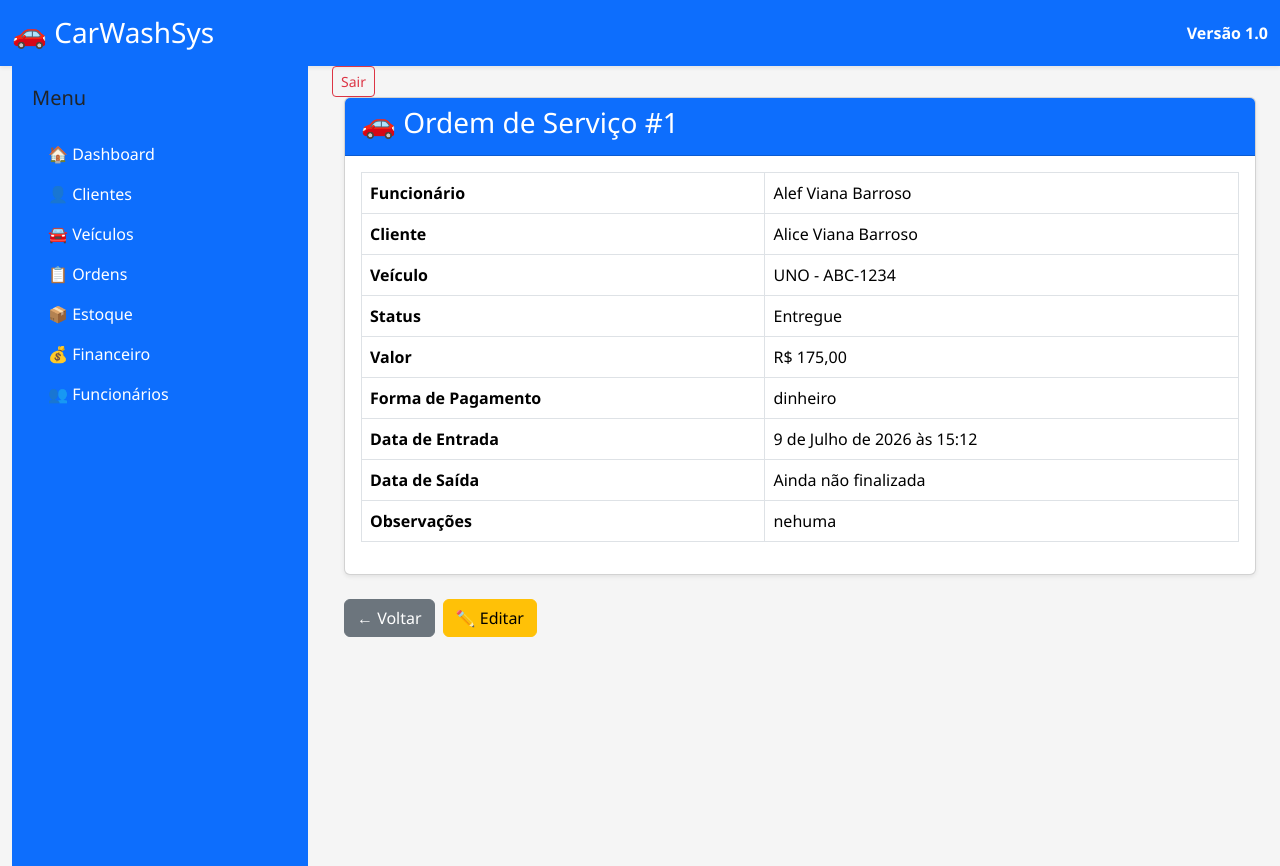
After one commit to MOB-Alef/CarWashSys, a Django app: page /ordens/1/ in a window 1280 px wide. The commit adds this page. Run offline with Django 5.2, Linux system fonts and the light colour scheme; data comes from the database, SQL or seed files in the repository; both versions use the stored data as it was after the commit.

Commit message:
Dia 22 - Evolução do módulo de Ordens de Serviço

```diff
--- a/apps/estoque/urls.py
+++ b/apps/estoque/urls.py
@@ -7,7 +7,7 @@ urlpatterns = [
     path(
         "",
         views.lista_produtos,
-        name="lista_produtos",
+        name="lista_estoque",
     ),
 
     path(
--- a/apps/financeiro/urls.py
+++ b/apps/financeiro/urls.py
@@ -7,7 +7,7 @@ urlpatterns = [
     path(
         "",
         views.lista_movimentacoes,
-        name="lista_movimentacoes",
+        name="lista_financeiro",
     ),
 
     path(
--- a/apps/ordens/forms.py
+++ b/apps/ordens/forms.py
@@ -16,6 +16,12 @@ class OrdemServicoForm(forms.ModelForm):
             "cliente": forms.Select(attrs={
                 "class": "form-select",
             }),
+
+            "funcionario": forms.Select(
+    attrs={
+        "class": "form-select",
+    }
+),
 
             "veiculo": forms.Select(attrs={
                 "class": "form-select",
--- a/apps/ordens/models.py
+++ b/apps/ordens/models.py
@@ -2,9 +2,17 @@ from django.db import models
 
 from apps.clientes.models import Cliente
 from apps.veiculos.models import Veiculo
+from apps.funcionarios.models import Funcionario
 
 
 class OrdemServico(models.Model):
+
+    STATUS = [
+        ("Aguardando", "Aguardando"),
+        ("Em andamento", "Em andamento"),
+        ("Finalizado", "Finalizado"),
+        ("Entregue", "Entregue"),
+    ]
 
     cliente = models.ForeignKey(
         Cliente,
@@ -27,18 +35,6 @@ class OrdemServico(models.Model):
         blank=True,
     )
 
-    STATUS = [
-
-        ("Aguardando", "Aguardando"),
-
-        ("Em andamento", "Em andamento"),
-
-        ("Finalizado", "Finalizado"),
-
-        ("Entregue", "Entregue"),
-
-    ]
-
     status = models.CharField(
         max_length=20,
         choices=STATUS,
@@ -51,10 +47,22 @@ class OrdemServico(models.Model):
         default=0,
     )
 
+    forma_pagamento = models.CharField(
+        max_length=30,
+        blank=True,
+    )
+
     observacoes = models.TextField(
         blank=True,
     )
 
+    funcionario = models.ForeignKey(
+    Funcionario,
+    on_delete=models.SET_NULL,
+    null=True,
+    blank=True,
+    related_name="ordens_servico",
+)
+
     def __str__(self):
-
         return f"OS #{self.id} - {self.veiculo}"
--- a/apps/ordens/urls.py
+++ b/apps/ordens/urls.py
@@ -17,6 +17,12 @@ urlpatterns = [
     ),
 
     path(
+    "<int:pk>/",
+    views.detalhes_ordem,
+    name="detalhes_ordem",
+    ),
+
+    path(
         "<int:pk>/editar/",
         views.editar_ordem,
         name="editar_ordem",
--- a/apps/ordens/views.py
+++ b/apps/ordens/views.py
@@ -105,3 +105,20 @@ def excluir_ordem(request, pk):
         "ordens/excluir.html",
         context,
     )
+
+def detalhes_ordem(request, pk):
+
+    ordem = get_object_or_404(
+        OrdemServico,
+        pk=pk,
+    )
+
+    context = {
+        "ordem": ordem,
+    }
+
+    return render(
+        request,
+        "ordens/detalhes.html",
+        context,
+    )
--- a/templates/components/sidebar.html
+++ b/templates/components/sidebar.html
@@ -7,43 +7,43 @@
     <ul class="nav flex-column">
 
         <li class="nav-item">
-            <a class="nav-link" href="#">
+            <a class="nav-link" href="{% url 'dashboard' %}">
                 🏠 Dashboard
             </a>
         </li>
 
         <li class="nav-item">
-            <a class="nav-link" href="#">
+            <a class="nav-link" href="{% url 'lista_clientes' %}">
                 👤 Clientes
             </a>
         </li>
 
         <li class="nav-item">
-            <a class="nav-link" href="#">
+            <a class="nav-link" href="{% url 'lista_veiculos' %}">
                 🚘 Veículos
             </a>
         </li>
 
         <li class="nav-item">
-            <a class="nav-link" href="#">
+            <a class="nav-link" href="{% url 'lista_ordens' %}">
                 📋 Ordens
             </a>
         </li>
 
         <li class="nav-item">
-            <a class="nav-link" href="#">
+            <a class="nav-link" href="{% url 'lista_estoque' %}">
                 📦 Estoque
             </a>
         </li>
 
         <li class="nav-item">
-            <a class="nav-link" href="#">
+            <a class="nav-link" href="{% url 'lista_financeiro' %}">
                 💰 Financeiro
             </a>
         </li>
 
         <li class="nav-item">
-            <a class="nav-link" href="#">
+            <a class="nav-link" href="{% url 'lista_funcionarios' %}">
                 👥 Funcionários
             </a>
         </li>
--- /dev/null
+++ b/templates/ordens/detalhes.html
@@ -0,0 +1,103 @@
+{% extends "base.html" %}
+
+{% block title %}
+Detalhes da Ordem
+{% endblock %}
+
+{% block content %}
+
+<div class="container-fluid">
+
+    <div class="card shadow-sm">
+
+        <div class="card-header bg-primary text-white">
+
+            <h3>
+
+                🚗 Ordem de Serviço #{{ ordem.id }}
+
+            </h3>
+
+        </div>
+
+        <div class="card-body">
+
+            <table class="table table-bordered">
+
+                    <tr>
+        <th>Funcionário</th>
+
+        <td>
+            {{ ordem.funcionario|default:"Não definido" }}
+        </td>
+    </tr>
+
+                <tr>
+                    <th>Cliente</th>
+                    <td>{{ ordem.cliente.nome }}</td>
+                </tr>
+
+                <tr>
+                    <th>Veículo</th>
+                    <td>{{ ordem.veiculo.modelo }} - {{ ordem.veiculo.placa }}</td>
+                </tr>
+
+                <tr>
+                    <th>Status</th>
+                    <td>{{ ordem.status }}</td>
+                </tr>
+
+                <tr>
+                    <th>Valor</th>
+                    <td>R$ {{ ordem.valor }}</td>
+                </tr>
+
+                <tr>
+                    <th>Forma de Pagamento</th>
+                    <td>{{ ordem.forma_pagamento|default:"Não informado" }}</td>
+                </tr>
+
+                <tr>
+                    <th>Data de Entrada</th>
+                    <td>{{ ordem.data_entrada }}</td>
+                </tr>
+
+                <tr>
+                    <th>Data de Saída</th>
+                    <td>{{ ordem.data_saida|default:"Ainda não finalizada" }}</td>
+                </tr>
+
+                <tr>
+                    <th>Observações</th>
+                    <td>{{ ordem.observacoes|default:"Nenhuma observação." }}</td>
+                </tr>
+
+            </table>
+
+        </div>
+
+    </div>
+
+    <div class="mt-4 d-flex gap-2">
+
+        <a
+            href="{% url 'lista_ordens' %}"
+            class="btn btn-secondary">
+
+            ← Voltar
+
+        </a>
+
+        <a
+            href="{% url 'editar_ordem' ordem.pk %}"
+            class="btn btn-warning">
+
+            ✏️ Editar
+
+        </a>
+
+    </div>
+
+</div>
+
+{% endblock %}
--- a/templates/ordens/lista.html
+++ b/templates/ordens/lista.html
@@ -76,7 +76,12 @@ Ordens de Serviço
                                 Editar
 
                             </a>
+                            <a
+                                href="{% url 'detalhes_ordem' ordem.pk %}"
+                                class="btn btn-info btn-sm">
 
+                                Detalhes
+                            </a>
                             <a
                                 href="{% url 'excluir_ordem' ordem.pk %}"
                                 class="btn btn-danger btn-sm">
```
Also changed, not shown: templates/funcionarios/excluir.html (+18 -34 lines), apps/ordens/migrations/0002_ordemservico_forma_pagamento.py (added), apps/ordens/migrations/0003_ordemservico_funcionario.py (added), db.sqlite3, templates/ordens/historico.html (added), templates/ordens/impressao.html (added), templates/ordens/produtos.html (added), templates/ordens/status.html (added).
